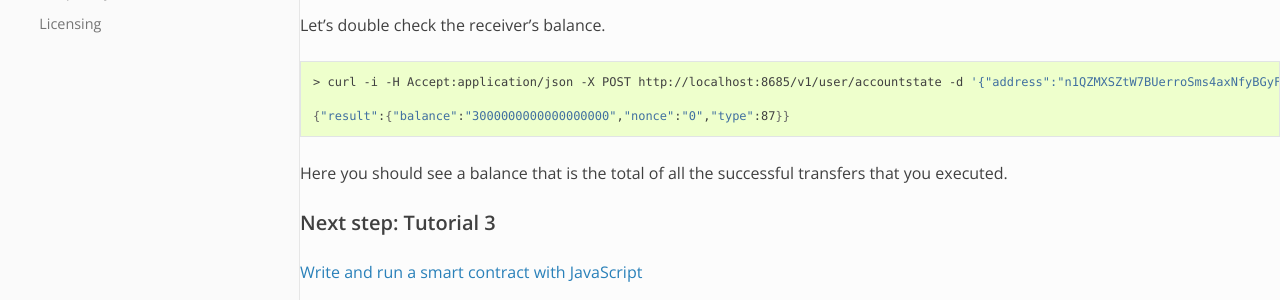
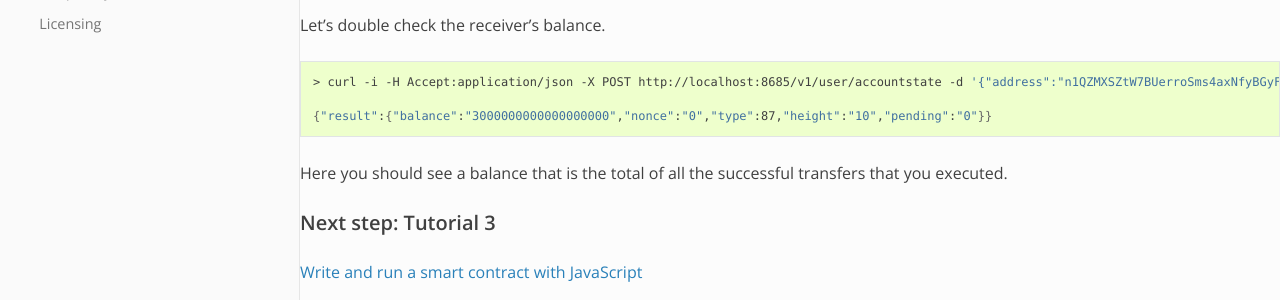
Before and after one commit to nebulasio/nebdocs, a Sphinx documentation site: the page built from docs/go-nebulas/tutorials/02-transaction.md, in a window 1280 px wide and 900 px high, scrolled down 4671 px. Shown: the part 481-781 px from the top of the window. Built offline with Sphinx 7.4.7 and the Read the Docs theme 2.0.0, drawn with Linux system fonts in a browser that asks for light colours; pages that are not in the unit, such as notebooks, are missing from menus.

Commit message:
Update 02-transaction.md
update API response

````diff
--- a/docs/go-nebulas/tutorials/02-transaction.md
+++ b/docs/go-nebulas/tutorials/02-transaction.md
@@ -200,7 +200,7 @@ Let's double check the receiver's balance.
 ```bash
 > curl -i -H Accept:application/json -X POST http://localhost:8685/v1/user/accountstate -d '{"address":"n1QZMXSZtW7BUerroSms4axNfyBGyFGkrh5"}'
 
-{"result":{"balance":"3000000000000000000","nonce":"0","type":87}}
+{"result":{"balance":"3000000000000000000","nonce":"0","type":87,"height":"10","pending":"0"}}
 ```
 
 Here you should see a balance that is the total of all the successful transfers that you executed.
````
